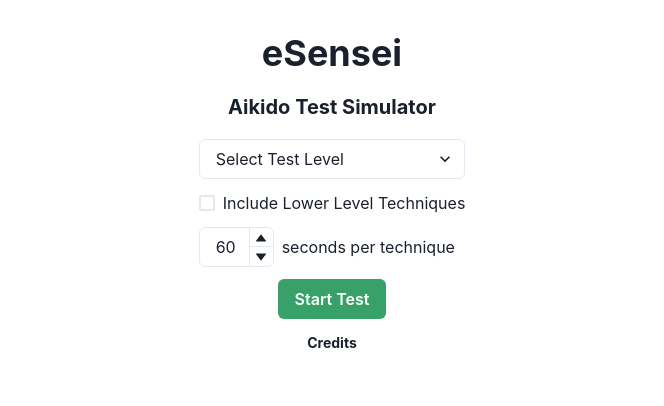
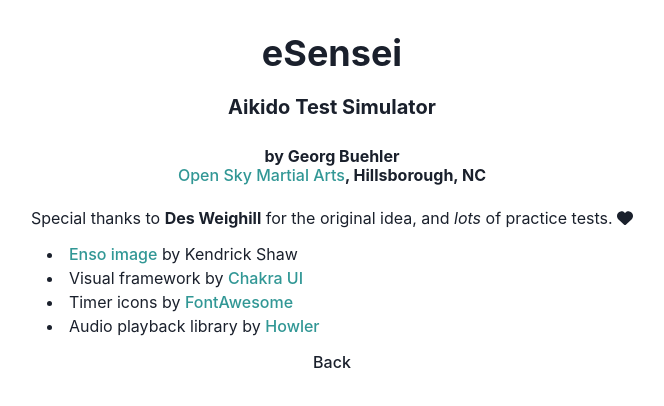
Before and after one commit to georgbuehler/esensei, a React (Vite) app: page /credits in a window 1280 px wide. Shown: the top 406 px of the page, without its empty margins (308-972 px from the left). Built offline with nearby package versions, Linux system fonts and the light colour scheme.

Commit message:
Built out credits page and links.

```diff
--- a/package.json
+++ b/package.json
@@ -21,7 +21,8 @@
     "framer-motion": "^10.16.4",
     "howler": "^2.2.3",
     "react": "^18.2.0",
-    "react-dom": "^18.2.0"
+    "react-dom": "^18.2.0",
+    "react-router-dom": "^6.10.0"
   },
   "devDependencies": {
     "@types/howler": "^2.2.8",
--- a/src/App.tsx
+++ b/src/App.tsx
@@ -28,7 +28,6 @@ function App() {
     setCurrentTechnique((previous) => {
       if (previous == testTechniques.length - 1) {
         setTestComplete(true);
-        // setTestInProgress(false);
         return previous;
       }
       return previous + 1;
--- a/src/components/CreditsLink.tsx
+++ b/src/components/CreditsLink.tsx
@@ -1,4 +1,5 @@
 import { Heading } from "@chakra-ui/react";
+import { Link } from "react-router-dom";
 
 interface CreditLinksProps {
   isVisible: boolean;
@@ -8,8 +9,8 @@ const CreditsLink = ({ isVisible }: CreditLinksProps) => {
   if (!isVisible) return null;
 
   return (
-    <Heading size="xs" m="4">
-      Credits
+    <Heading size="sm" m="4">
+      <Link to="/credits">Credits</Link>
     </Heading>
   );
 };
--- /dev/null
+++ b/src/components/CreditsPage.tsx
@@ -0,0 +1,64 @@
+import { Stack, Heading, Text, Link as HTMLLink } from "@chakra-ui/layout";
+import { Link } from "react-router-dom";
+import { FontAwesomeIcon } from "@fortawesome/react-fontawesome";
+import { faHeart } from "@fortawesome/free-solid-svg-icons";
+import {
+  List,
+  ListItem,
+  ListIcon,
+  OrderedList,
+  UnorderedList,
+} from "@chakra-ui/react";
+
+const CreditsPage = () => {
+  return (
+    <Stack spacing={3} justify="center">
+      <Heading>eSensei</Heading>
+      <Heading size="md" m={2}>
+        Aikido Test Simulator
+      </Heading>
+
+      <Heading size="sm" m={2}>
+        by Georg Buehler
+        <br />
+        <HTMLLink href="https://www.openskymartialarts.com/" color="teal.500">
+          Open Sky Martial Arts
+        </HTMLLink>
+        , Hillsborough, NC
+      </Heading>
+
+      <Text>
+        Special thanks to <b>Des Weighill</b> for the original idea, and{" "}
+        <i>lots</i> of practice tests. <FontAwesomeIcon icon={faHeart} />
+      </Text>
+
+      <UnorderedList listStylePosition="inside" textAlign="left" maxWidth="90%">
+        <ListItem>
+          <HTMLLink
+            href="https://en.wikipedia.org/wiki/File:Enso.svg"
+            color="teal.500"
+          >
+            Enso image
+          </HTMLLink>{" "}
+          by Kendrick Shaw
+        </ListItem>
+        <ListItem>
+          Visual framework by{" "}
+          <HTMLLink href="https://chakra-ui.com/">Chakra UI</HTMLLink>
+        </ListItem>
+        <ListItem>
+          Timer icons by{" "}
+          <HTMLLink href="https://fontawesome.com/">FontAwesome</HTMLLink>
+        </ListItem>
+        <ListItem>
+          Audio playback library by{" "}
+          <HTMLLink href="https://howlerjs.com/">Howler</HTMLLink>
+        </ListItem>
+      </UnorderedList>
+
+      <Link to="/">Back</Link>
+    </Stack>
+  );
+};
+
+export default CreditsPage;
--- a/src/main.tsx
+++ b/src/main.tsx
@@ -1,10 +1,12 @@
 import ReactDOM from "react-dom/client";
-import App from "./App.tsx";
 import "./index.css";
 import { ChakraProvider } from "@chakra-ui/react";
+import { RouterProvider } from "react-router";
+import router from "./routes/routes.tsx";
+import theme from "./theme.tsx";
 
 ReactDOM.createRoot(document.getElementById("root")!).render(
-  <ChakraProvider>
-    <App />
+  <ChakraProvider theme={theme}>
+    <RouterProvider router={router} />
   </ChakraProvider>
 );
--- /dev/null
+++ b/src/routes/routes.tsx
@@ -0,0 +1,10 @@
+import { createBrowserRouter } from "react-router-dom";
+import App from "../App";
+import CreditsPage from "../components/CreditsPage";
+
+const router = createBrowserRouter([
+  { path: "/", element: <App /> },
+  { path: "/credits", element: <CreditsPage /> },
+]);
+
+export default router;
--- /dev/null
+++ b/src/theme.tsx
@@ -0,0 +1,17 @@
+import { extendTheme } from "@chakra-ui/react";
+
+const theme = extendTheme({
+  components: {
+    Link: {
+      baseStyle: {
+        color: "teal.500",
+        _hover: {
+          textDecoration: "underline",
+          opacity: 0.8,
+        },
+      },
+    },
+  },
+});
+
+export default theme;
```
Also changed, not shown: 1 other file (tests, documents, lock files or other folders).
